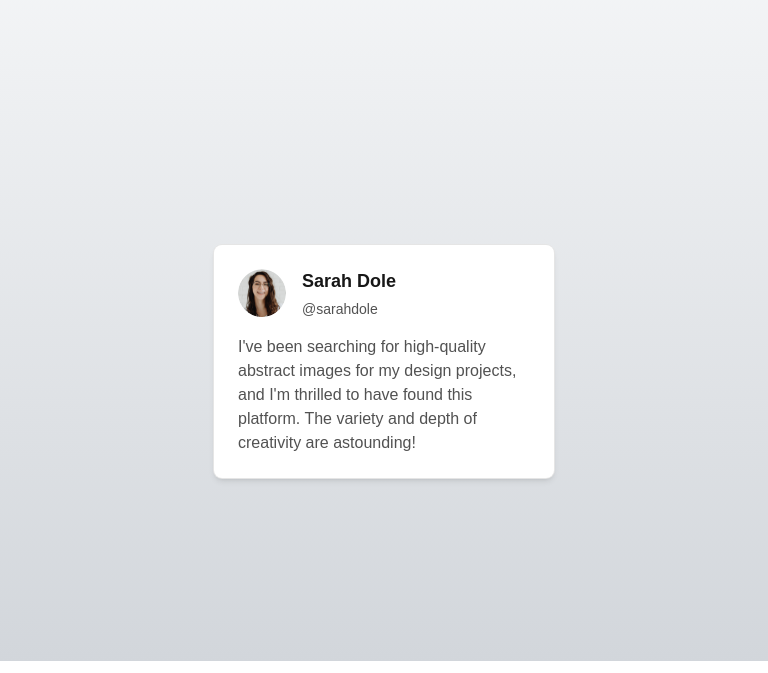
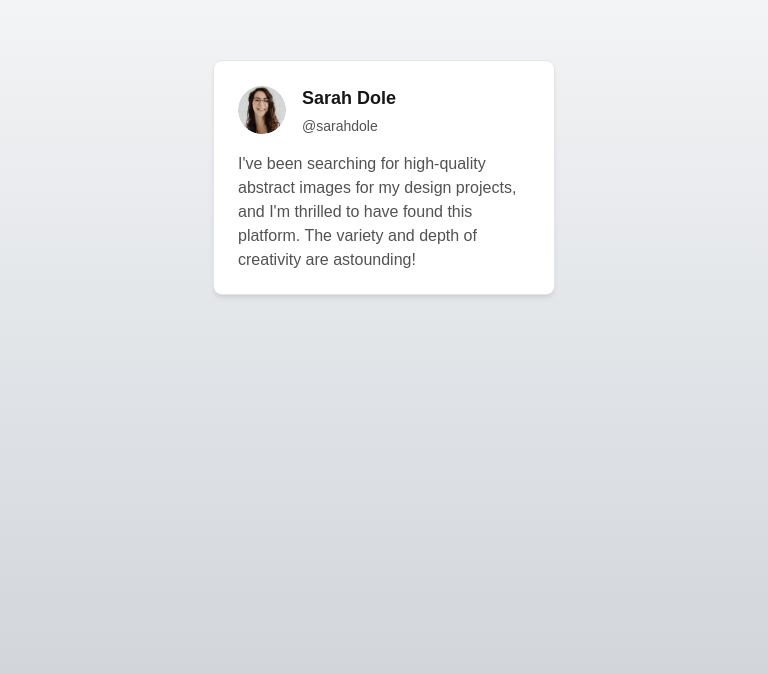
Before and after one commit to amandaguan-ag/marketing, a Next.js app: page /testimonial-card in a window 768 px wide. Shown: the part 139-812 px from the top of the page. Built offline with nearby package versions, Linux system fonts and the light colour scheme.

Commit message:
reposition card

```diff
--- a/src/pages/testimonial-card.js
+++ b/src/pages/testimonial-card.js
@@ -3,12 +3,7 @@ import TestimonialCard from "../components/TestimonialCard";
 export default function TestimonialCardPage() {
   return (
     <div className="min-h-screen flex justify-center items-center bg-gradient-to-b from-gray-50 to-[#d2d6db]">
-      <div
-        className="flex flex-col items-center"
-        style={{
-          marginTop: "200px",
-        }}
-      >
+      <div className="flex flex-col items-center custom-margin-768 custom-margin-375 custom-margin-default">
         <TestimonialCard
           author="Sarah Dole"
           handle="@sarahdole"
--- a/src/styles/globals.css
+++ b/src/styles/globals.css
@@ -1,6 +1,30 @@
 @tailwind base;
 @tailwind components;
 @tailwind utilities;
+
+@media (min-width: 768px) and (max-width: 1024px) {
+  .custom-margin-768 {
+    margin-top: 200px;
+    margin-left: 214px;
+    margin-right: 214px;
+    margin-bottom: 591px;
+  }
+}
+
+@media (min-width: 375px) and (max-width: 812px) {
+  .custom-margin-375 {
+    margin-top: 200px;
+    margin-left: 17.5px;
+    margin-right: 17.5px;
+    margin-bottom: 379px;
+  }
+}
+
+@media (min-width: 1024px) {
+  .custom-margin-default {
+    margin-top: 200px;
+  }
+}
 
 html, body {
   margin: 0;
```
